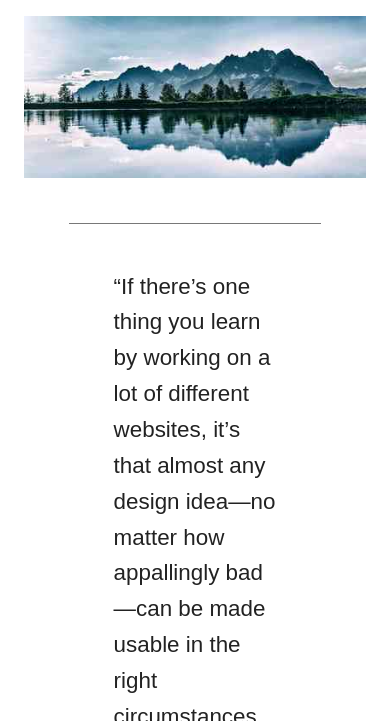
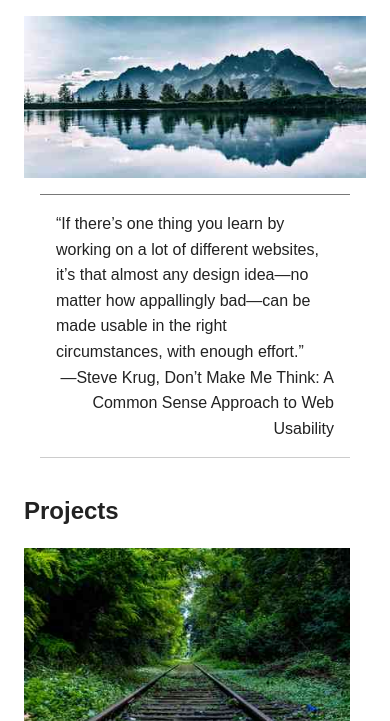
Before and after one commit to julianjohannesen/FEND-Project-1, a website: page index.html in a window 390 px wide. Shown: the part 123-844 px from the top of the page. Drawn offline with nearby package versions, Linux system fonts and the light colour scheme; a web font is replaced by a local one.

Commit message:
Added some size breakpoints for the quote

```diff
--- a/css/main.css
+++ b/css/main.css
@@ -451,6 +451,13 @@ figcaption {
     transform: translate(0, 0) !important;
     transition: transform 0.3s ease !important;
   }
+
+  blockquote {
+    font-size: 1em;
+    padding: 1em;
+    margin: 1em;
+  }
+
   .social li a {
     font-size: 1em;
   }
@@ -472,6 +479,10 @@ figcaption {
     }
     .header h2 {
         font-size: 1em;
+    }
+    blockquote {
+      padding: 1em;
+      margin: 1em;
     }
 }
 
```
